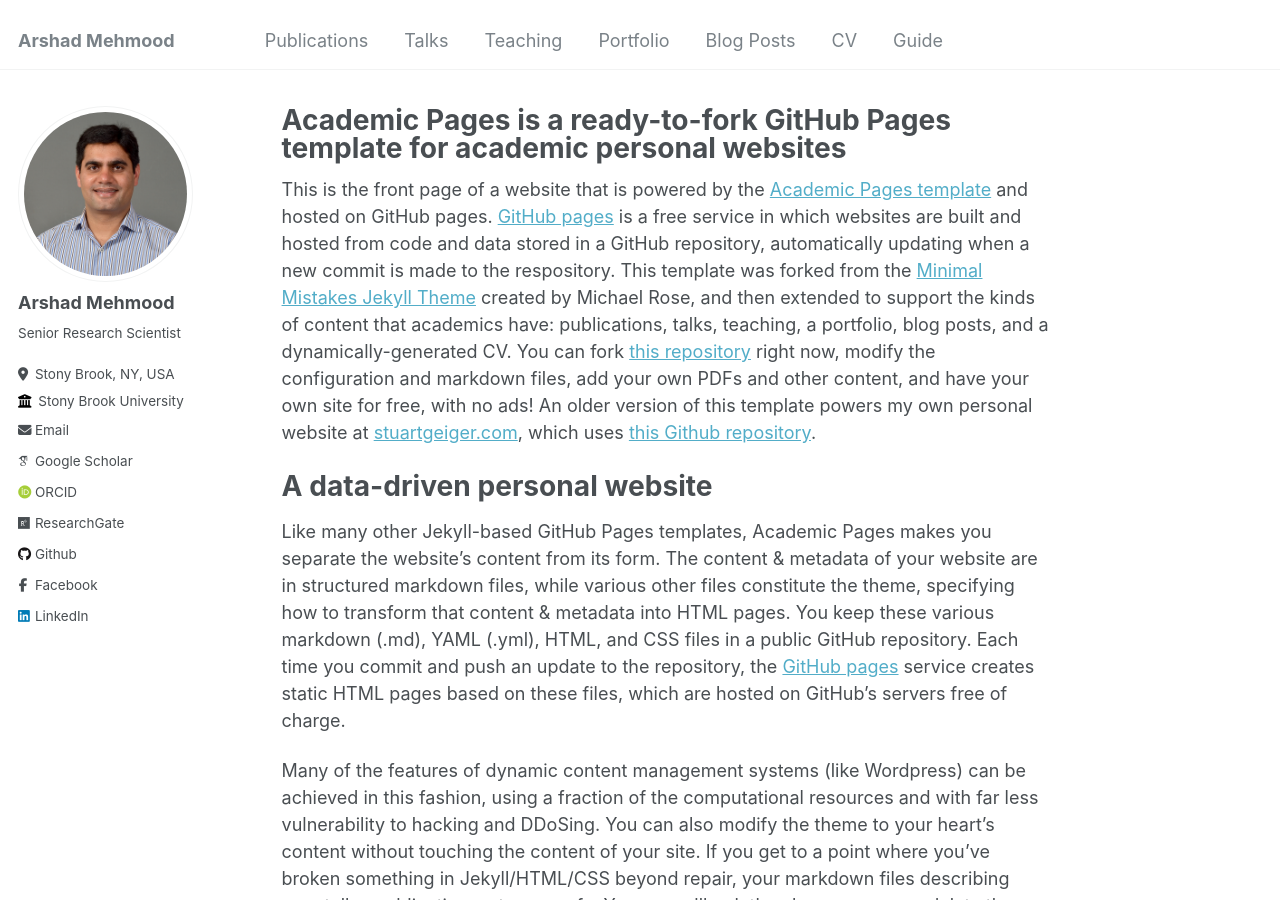
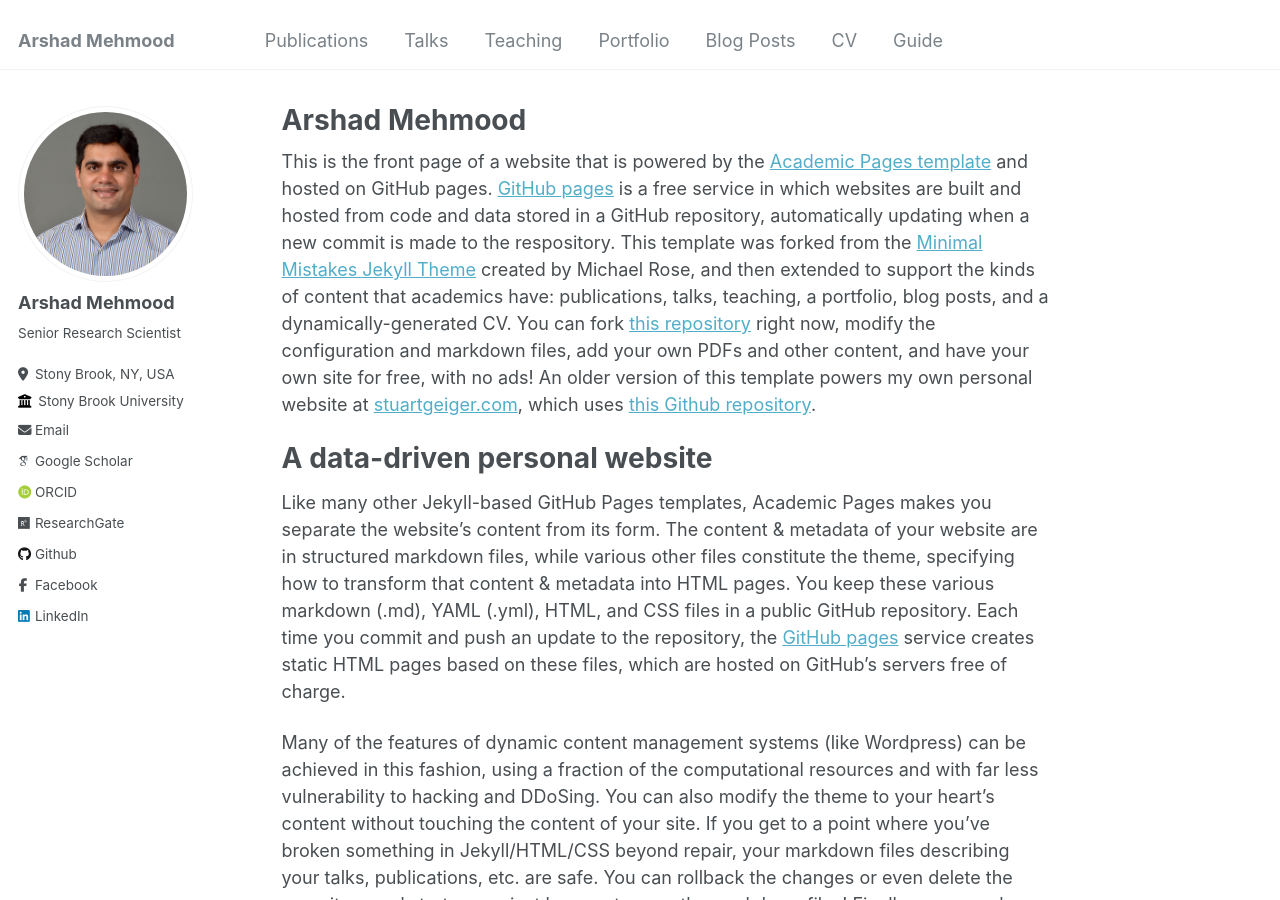
Before and after one commit to arshadmehmood118/arshadmehmood118.github.io, a Jekyll site: the page built from _pages/about.md, in a window 1280 px wide and 900 px high. Built offline with Jekyll 4.4.1, drawn with Linux system fonts in a browser that asks for light colours; some web fonts are replaced.

Commit message:
Update about.md

```diff
--- a/_pages/about.md
+++ b/_pages/about.md
@@ -1,6 +1,6 @@
 ---
 permalink: /
-title: "Academic Pages is a ready-to-fork GitHub Pages template for academic personal websites"
+title: "Arshad Mehmood"
 author_profile: true
 redirect_from:
   - /about/
```
